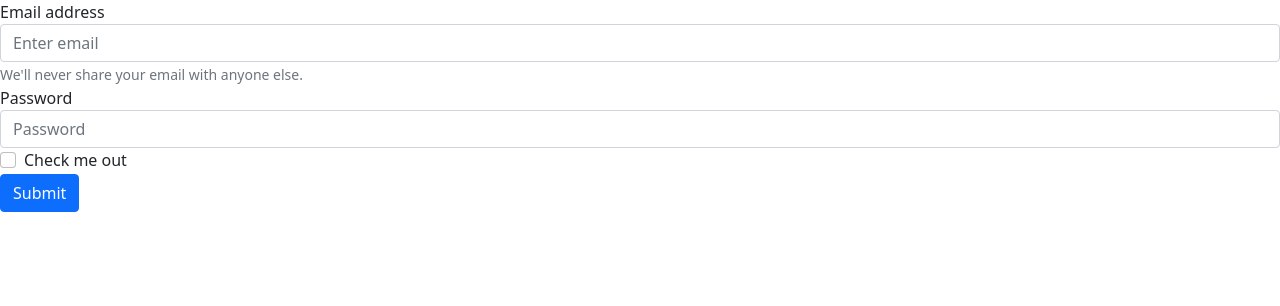
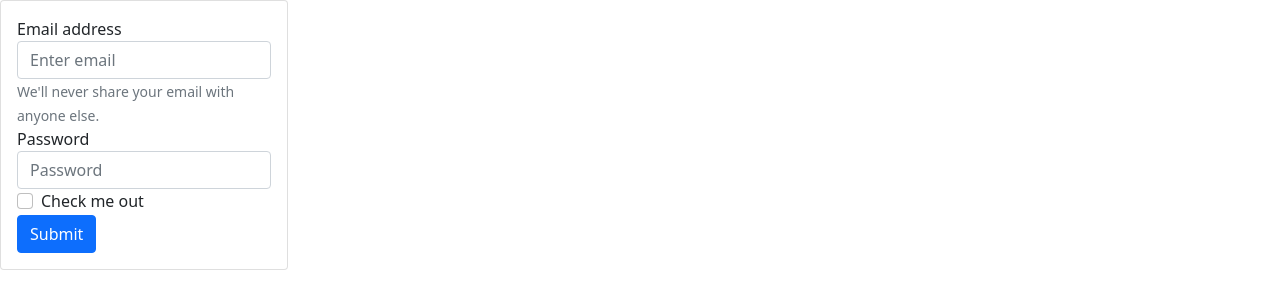
Before and after one commit to Joysjo1/Angular, an Angular app: page /form in a window 1280 px wide. Shown: the top 306 px of the page. Built offline with nearby package versions, Linux system fonts and the light colour scheme.

Commit message:
card inserted

```diff
--- a/src/app/components/form/form.component.html
+++ b/src/app/components/form/form.component.html
@@ -1,3 +1,8 @@
+
+
+  <div class="card" style="width: 18rem;">
+    <!-- <img class="card-img-top" src="..." alt="Card image cap"> -->
+    <div class="card-body">
         <form>
             <div class="form-group">
               <label for="exampleInputEmail1">Email address</label>
@@ -14,3 +19,6 @@
             </div>
             <button type="submit" class="btn btn-primary">Submit</button>
           </form>
+
+    </div>
+  </div>
```
Lines whose indentation alone changed are shown as unchanged.
